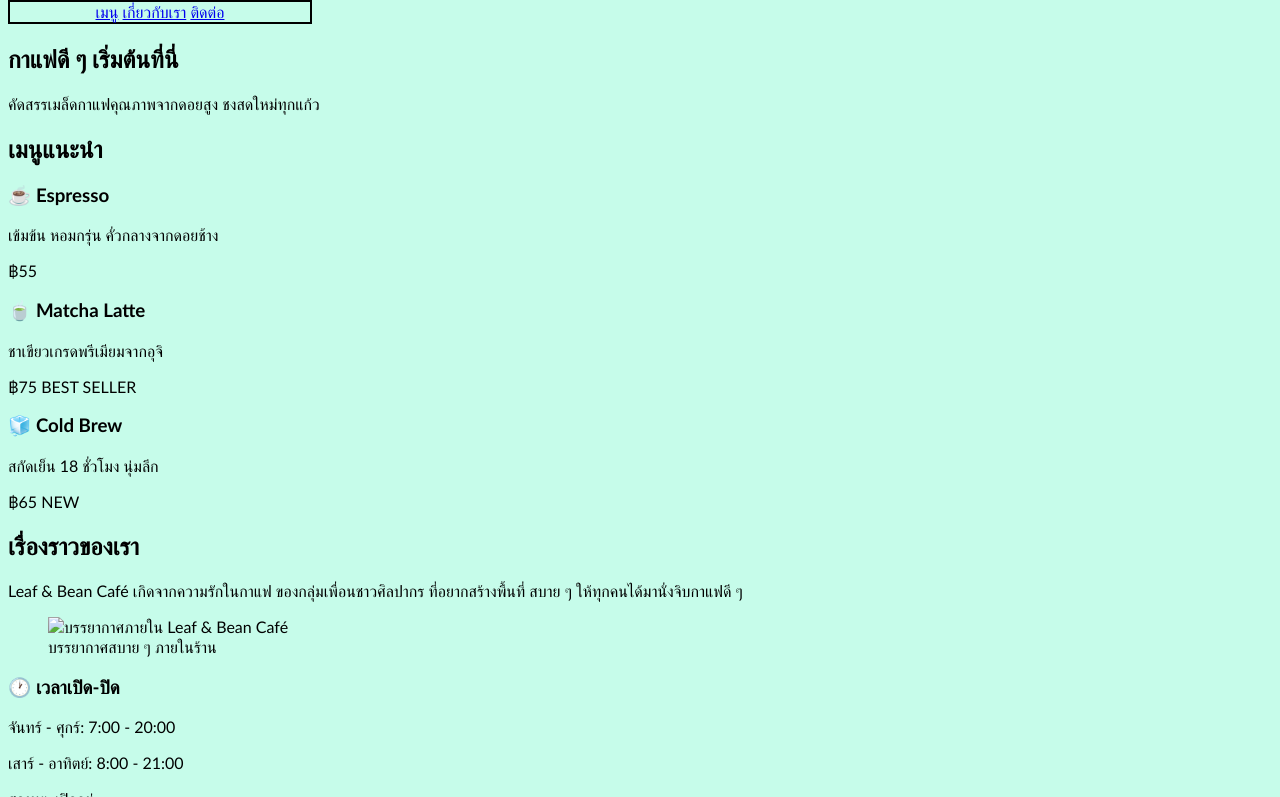
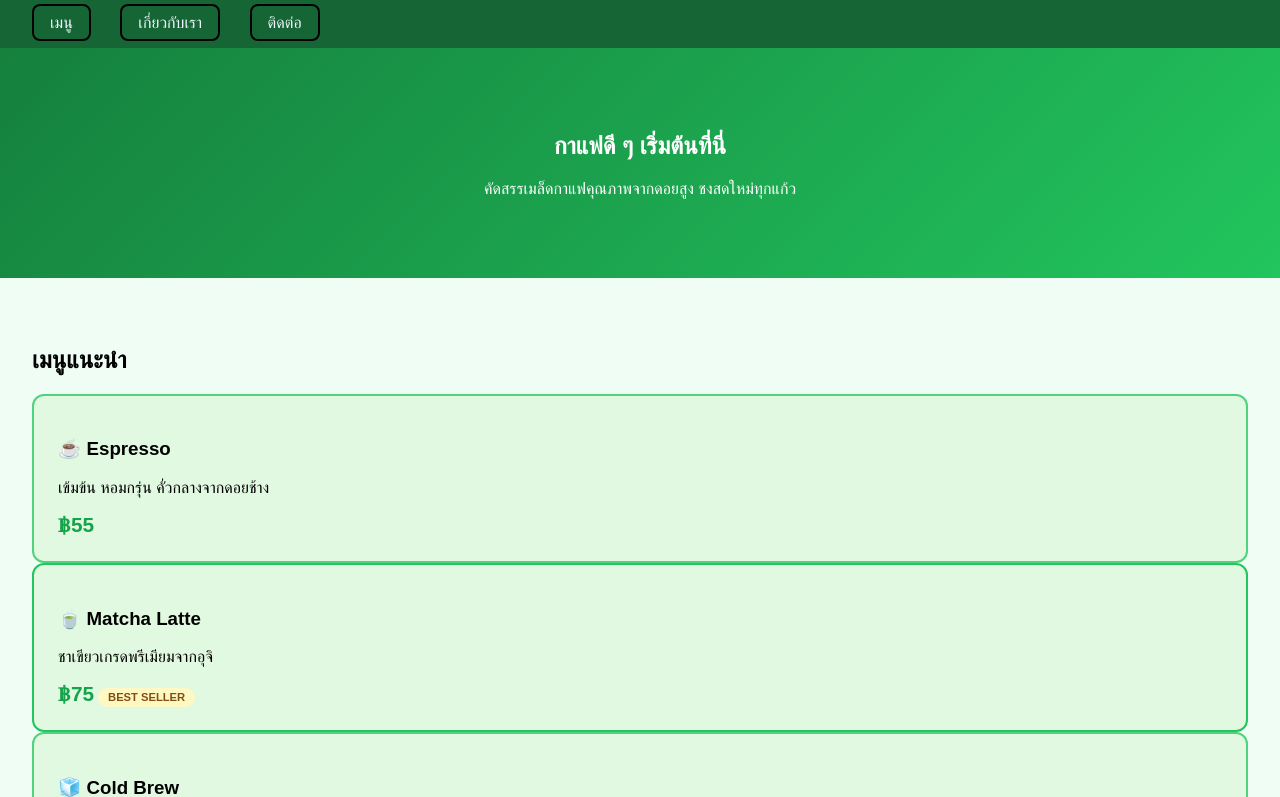
Before and after one commit to chandee-c/tttt, a plain HTML site: page cafe.html in a window 1280 px wide. Shown: the part 83-880 px from the top of the page. Drawn offline with Linux system fonts and the light colour scheme; files that its build step writes are made by us from their sources.

Commit message:
basic css

```diff
--- a/page/cafe.html
+++ b/cafe.html
@@ -6,34 +6,15 @@
     <title>Leaf & Bean Café</title>
     <link rel="stylesheet" href="style.css">  <!-- ← สร้างไฟล์นี้ใน Week 7! -->
 </head>
+<link rel="stylesheet" href="css/style.css">
 <body>
-
-    <style>
-        body{
-            background-color: rgb(198, 252, 234);
-            font-family: 'Gill Sans', 'Gill Sans MT', Calibri, 'Trebuchet MS', sans-serif;
-        }
-        .site-header{
-            text-align: center;
-        }
-        .main-nav{
-            border: 2px solid;
-            border-radius: 2;
-            width: 300px;
-            text-align: center;
-            display:block
-
-
-        }
-    </style>
-
     <!-- ═══ Header ═══ -->
     <header class="site-header" id="top">
         <h1 class="logo">🍃 Leaf & Bean Café</h1>
         <nav class="main-nav">
-            <a href="#menu">เมนู</a>
-            <a href="#about">เกี่ยวกับเรา</a>
-            <a href="#contact">ติดต่อ</a>
+            <a class="M" href="#menu">เมนู</a>
+            <a class="A"href="#about">เกี่ยวกับเรา</a>
+            <a class="C" href="#contact">ติดต่อ</a>
         </nav>
     </header>
 
@@ -68,7 +49,7 @@
         </section>
 
         <div class="content-wrapper">
-            <article id="about">
+            <article class="content-me" id="about">
                 <h2 class="section-title">เรื่องราวของเรา</h2>
                 <p>Leaf & Bean Café เกิดจากความรักในกาแฟ
                 ของกลุ่มเพื่อนชาวศิลปากร ที่อยากสร้างพื้นที่
--- /dev/null
+++ b/css/style.css
@@ -0,0 +1,137 @@
+body{
+    font-family: "Tohoma", sans-serif;
+    background-color: #fef9c3;
+    display: block;
+    align-items: center;
+    margin: 0 auto;
+}
+
+.content-me{
+    background: #e1f8e1;
+    border: 2px solid #4fd37d;
+    border-radius: 12px;
+    padding: 2rem 3rem;
+    margin-top: auto;
+    width: 90%;
+}
+.sidebar{
+    background: #e1f8e1;
+    border: 2px solid #4fd37d;
+    border-radius: 12px;
+    padding: 1.5rem;
+    margin: auto;
+    width: 90%;
+
+}
+.sidebar:hover{
+    background-color: #7ed39c;
+    border-color: rgb(59, 110, 49);
+    transition: background-color 0.3s;
+}
+.card {
+    background: #e1f8e1;
+    border: 2px solid #4fd37d;
+    border-radius: 12px;
+    padding: 1.5rem;
+
+
+}
+.card:hover{
+    background-color: #7ed39c;
+    border-color: rgb(59, 110, 49);
+    transition: background-color 0.3s;
+}
+
+/* .card.featured — เฉพาะการ์ด Matcha ที่มี 2 class */
+.card.featured {
+    border: 2px solid #22c55e;
+}
+
+/* .price — ราคา ฿55, ฿75, ฿65 */
+.price {
+    color: #16a34a;
+    font-weight: 700;
+    font-size: 1.3rem;
+}
+
+/* .badge — ป้าย BEST SELLER, NEW */
+.badge {
+    font-size: 0.7rem;
+    padding: 0.2rem 0.6rem;
+    border-radius: 20px;
+    font-weight: 600;
+}
+.bestseller { background: #fef9c3; color: #854d0e; }
+.new { background: #dcfce7; color: #166534; }
+
+/* #menu — เฉพาะ section เมนูแนะนำ */
+#menu {
+    padding: 3rem 2rem;
+    background: #f0fdf4;
+}
+
+/* #about — เฉพาะ article เรื่องราวของเรา */
+#about {
+    padding: 2rem;
+}
+
+/* Descendant selector: เฉพาะ a ที่อยู่ภายใน .main-nav */
+.main-nav a {
+    padding: 0.5rem 1rem;
+    border-radius: 8px;
+}
+/* พื้นหลังทั้งหน้า — เขียวอ่อนมาก */
+body {
+    background-color: #f0fdf4;
+}
+
+/* Hero Section — ไล่สีเขียว (gradient) */
+.hero-section {
+    background: linear-gradient(
+        135deg,
+        #15803d,         /* เขียวเข้ม */
+        #22c55e          /* เขียวสด */
+    );
+    color: white;
+    text-align: center;
+    padding: 4rem 2rem;
+}
+
+.M{
+    border: 2px solid black;
+    color: aliceblue;
+    text-decoration: none;
+    margin-right: 25px;
+}
+.C{
+    border: 2px solid black;
+    color: aliceblue;
+    text-decoration: none;
+    margin: 25px;
+}
+.A{
+    border: 2px solid black;
+    color: aliceblue;
+    text-decoration: none;
+}
+
+/* Header — เขียวเข้มทึบ */
+.site-header {
+    background-color: #166534;
+    color: white;
+    padding: 1rem 2rem;
+}
+/* ส่วนเมนู — เขียวอ่อน */
+#menu {
+    background-color: #f0fdf4;
+    padding: 3rem 2rem;
+}
+
+/* Footer — เขียวเข้ม เหมือน Header */
+.site-footer {
+    background-color: #14532d;
+    color: rgba(255, 255, 255, 0.8);   /* ขาว 80% */
+    text-align: center;
+    padding: 2rem;
+    margin-top: 50px
+}
```
